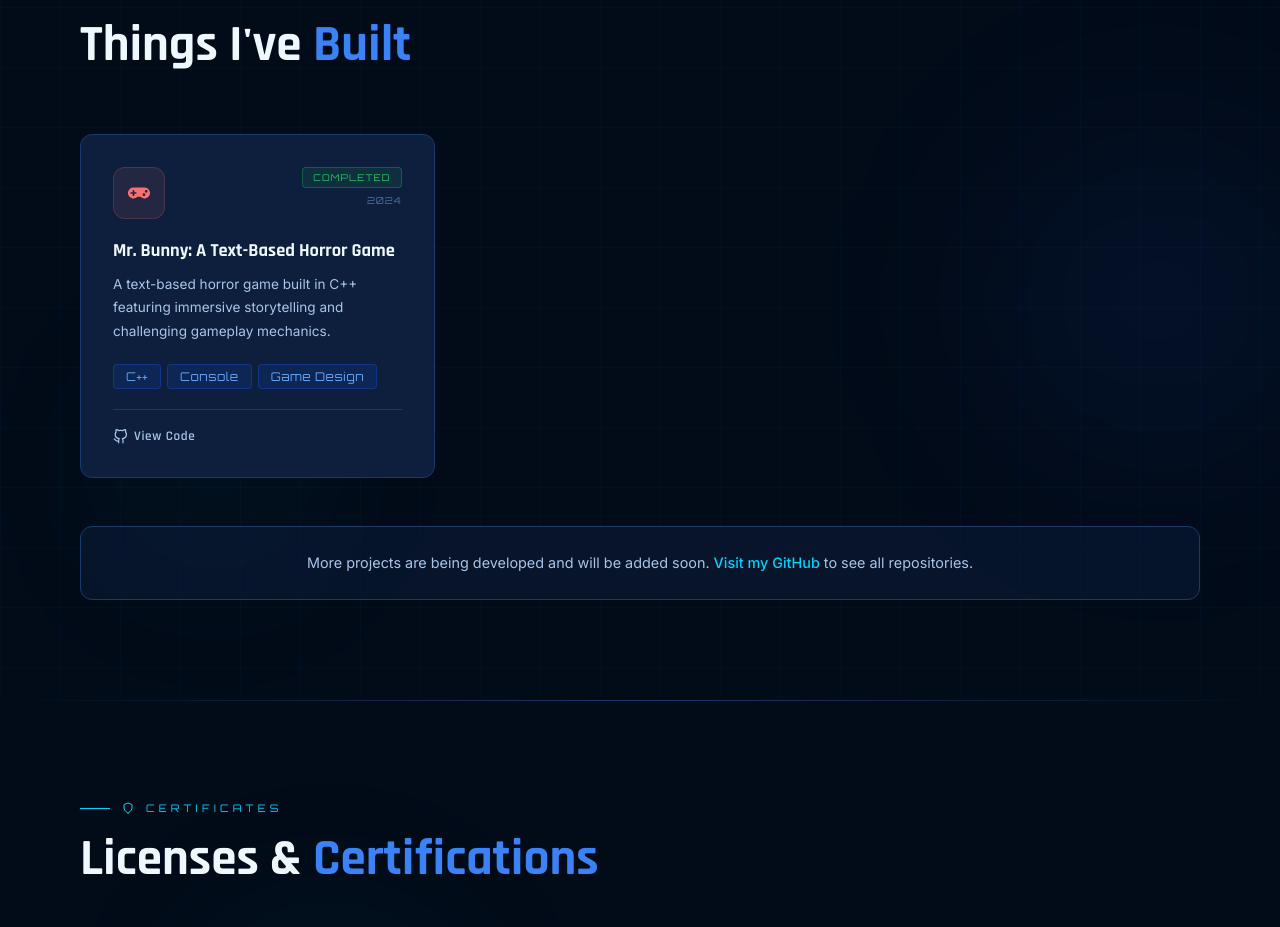
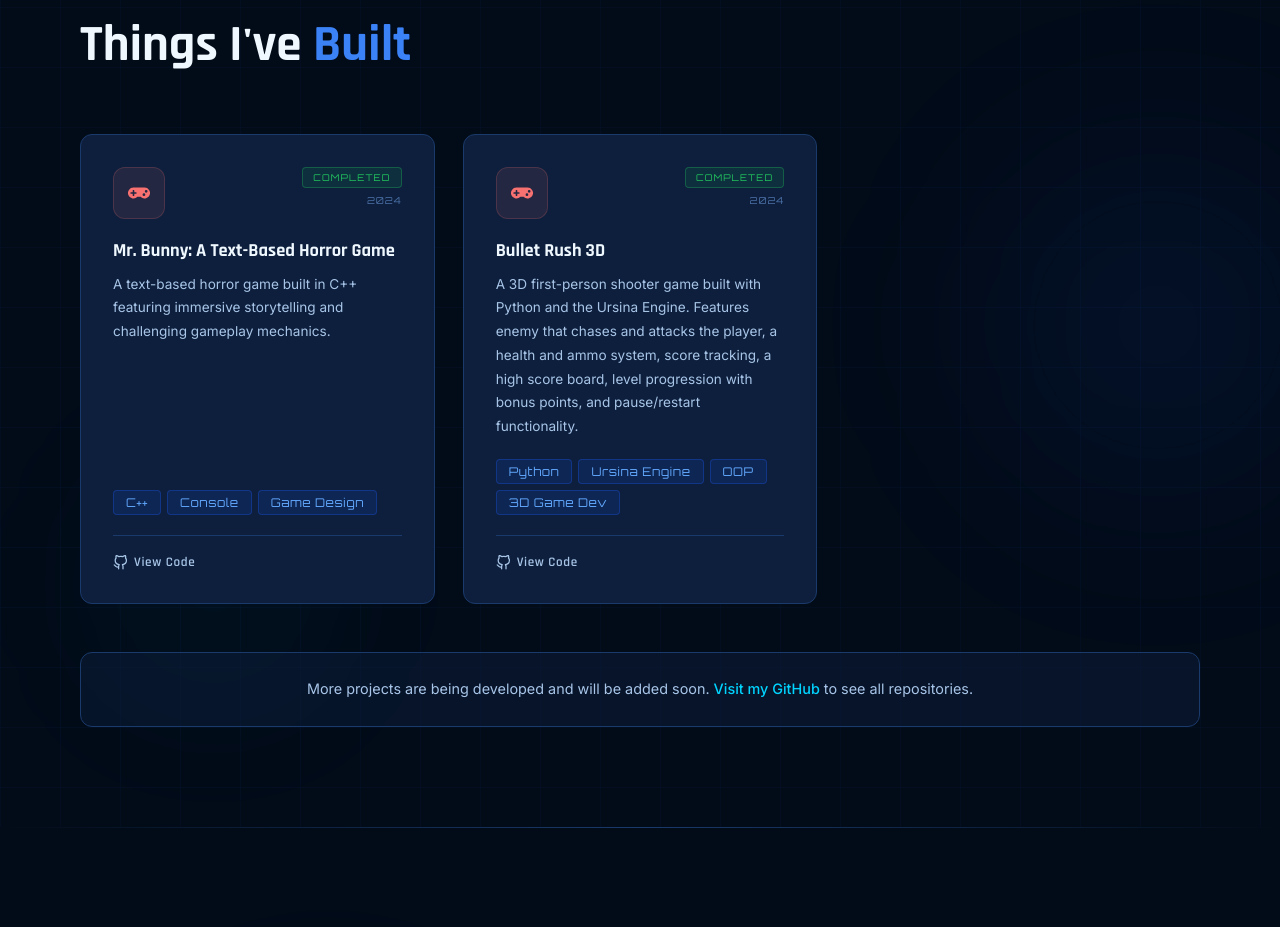
Before and after one commit to seanio777/verano-portfolio, a React (Vite) app: page / in a window 1280 px wide. Shown: the part 4604-5531 px from the top of the page. Built offline with nearby package versions, Linux system fonts and the light colour scheme.

Commit message:
added 3d shooting game

```diff
--- a/src/components/Projects.jsx
+++ b/src/components/Projects.jsx
@@ -11,6 +11,18 @@ const projects = [
     icon: <FaGamepad size={22} />,
     color: '#f87171',
     github: 'https://github.com/seanio777/mr-bunny-game.git',  // ← REPLACE
+    demo: '',
+    status: 'Completed',
+    year: '2024',
+  },
+  {
+    title: 'Bullet Rush 3D',
+    description:
+        'A 3D first-person shooter game built with Python and the Ursina Engine. Features enemy that chases and attacks the player, a health and ammo system, score tracking, a high score board, level progression with bonus points, and pause/restart functionality.',
+    tech: ['Python', 'Ursina Engine', 'OOP', '3D Game Dev'],
+    icon: <FaGamepad size={22} />,
+    color: '#f87171',
+    github: 'https://github.com/seanio777/bullet-rush.git',  // ← update after upload
     demo: '',
     status: 'Completed',
     year: '2024',
```
